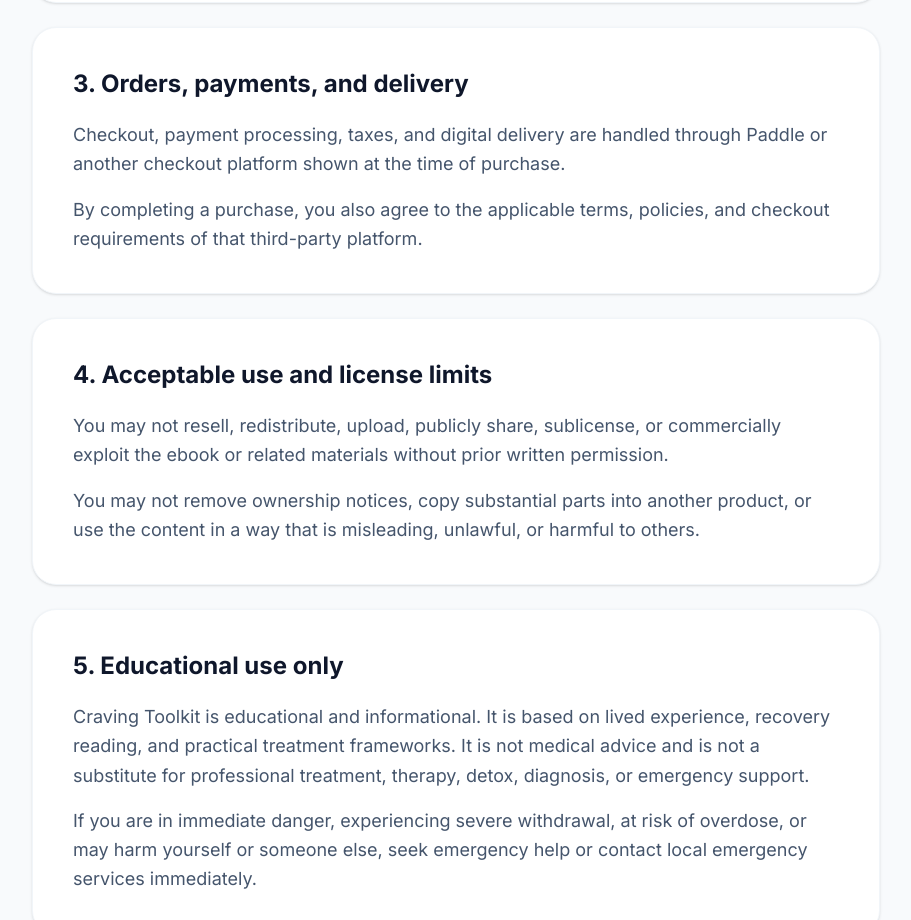
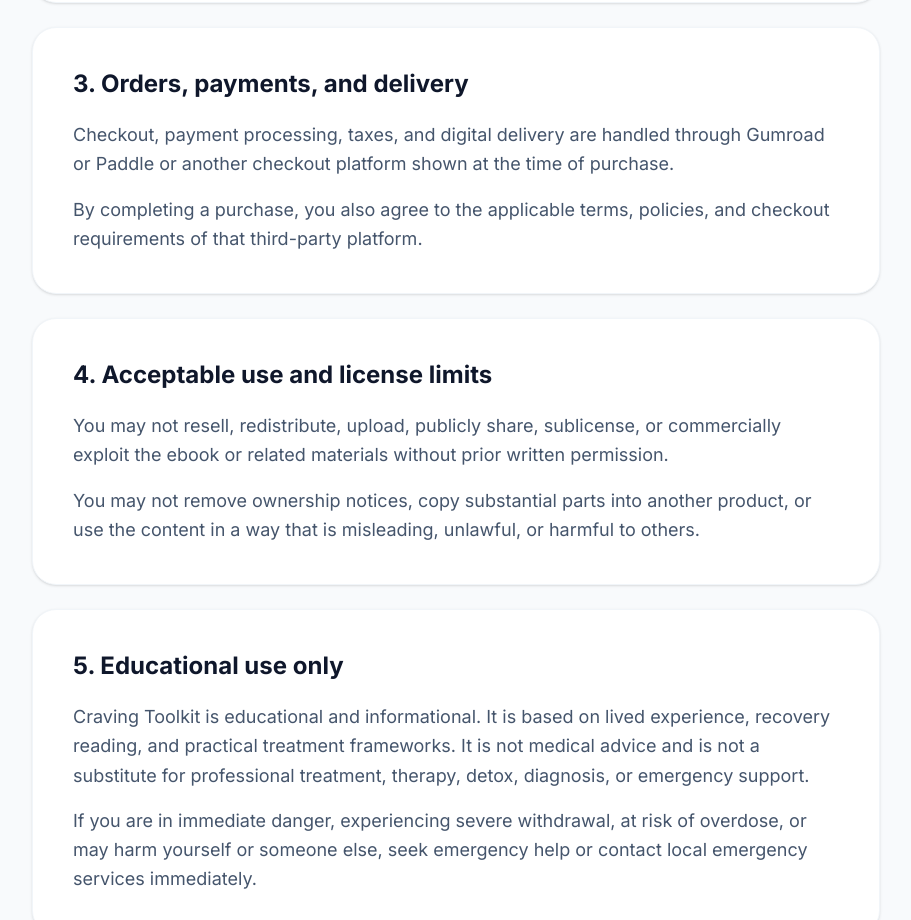
Before and after one commit to JakubHave/craving-toolkit-web, a Next.js app: page /terms in a window 1280 px wide. Shown: the part 1306-2226 px from the top of the page, without its empty margins (184-1095 px from the left). Built offline with nearby package versions, Linux system fonts and the light colour scheme.

Commit message:
gumroad added

```diff
--- a/src/app/page.tsx
+++ b/src/app/page.tsx
@@ -67,7 +67,7 @@ export default function LandingPage() {
               Get the guide <ArrowRight className="w-5 h-5 transition-transform group-hover:translate-x-0.5" />
             </a>
           </div>
-          <p className="animate-fade-in-up-delay-3 mt-5 text-sm text-slate-400 tracking-wide">Instant PDF download. Secure checkout via Paddle.</p>
+          <p className="animate-fade-in-up-delay-3 mt-5 text-sm text-slate-400 tracking-wide">Instant PDF download. Secure checkout via Gumroad or Paddle.</p>
         </div>
       </header>
 
@@ -205,7 +205,7 @@ export default function LandingPage() {
                   >
                     Buy Now & Download
                   </a>
-                  <p className="text-center text-sm text-slate-400 mt-4">Secure payment, tax, and delivery handled by Paddle.</p>
+                  <p className="text-center text-sm text-slate-400 mt-4">Secure payment, tax, and delivery handled by Gumroad or Paddle.</p>
                 </div>
               </div>
             </div>
--- a/src/app/terms/page.tsx
+++ b/src/app/terms/page.tsx
@@ -26,7 +26,7 @@ const sections = [
   {
     title: "3. Orders, payments, and delivery",
     paragraphs: [
-      "Checkout, payment processing, taxes, and digital delivery are handled through Paddle or another checkout platform shown at the time of purchase.",
+      "Checkout, payment processing, taxes, and digital delivery are handled through Gumroad or Paddle or another checkout platform shown at the time of purchase.",
       "By completing a purchase, you also agree to the applicable terms, policies, and checkout requirements of that third-party platform.",
     ],
   },
```
